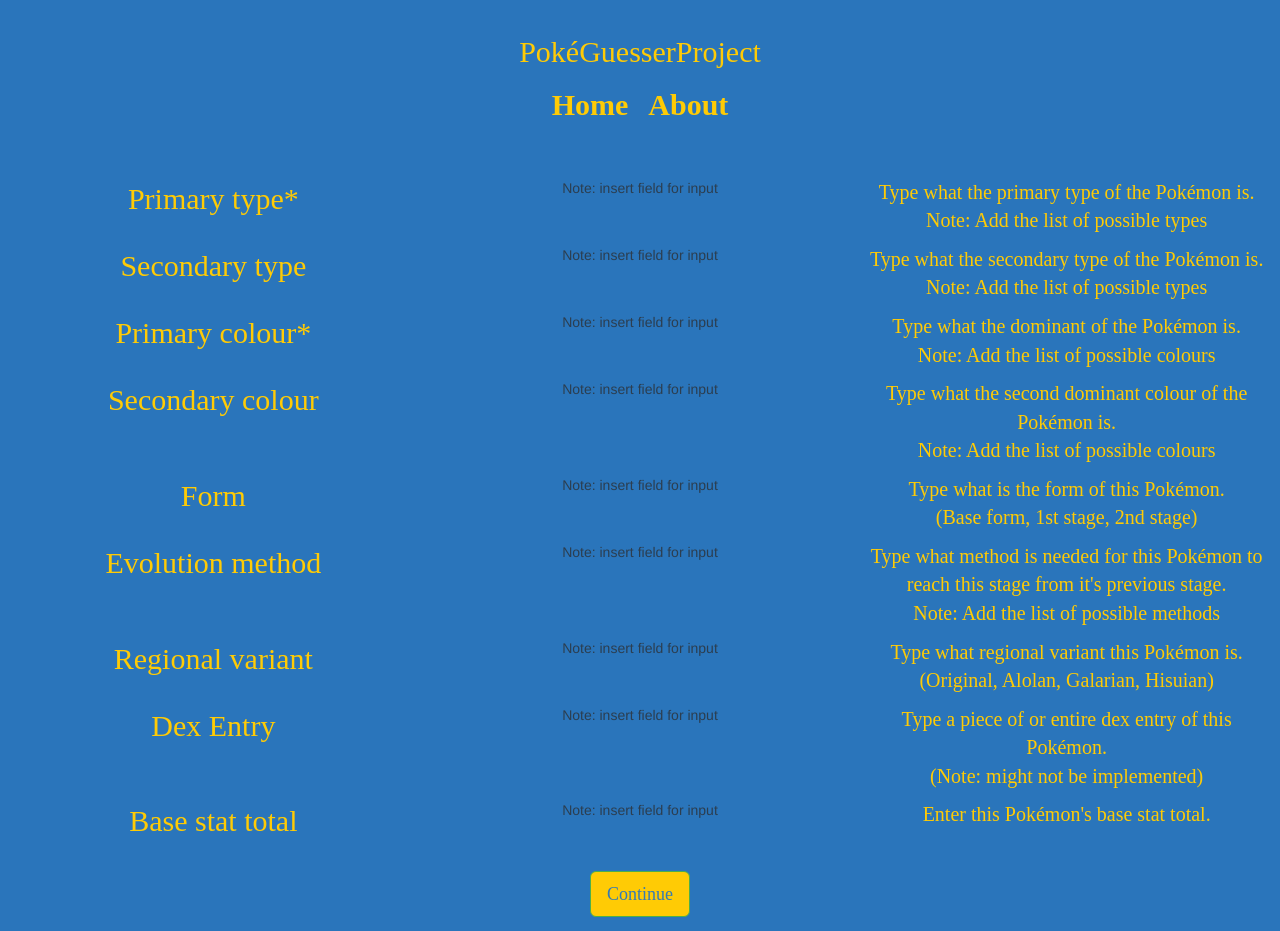
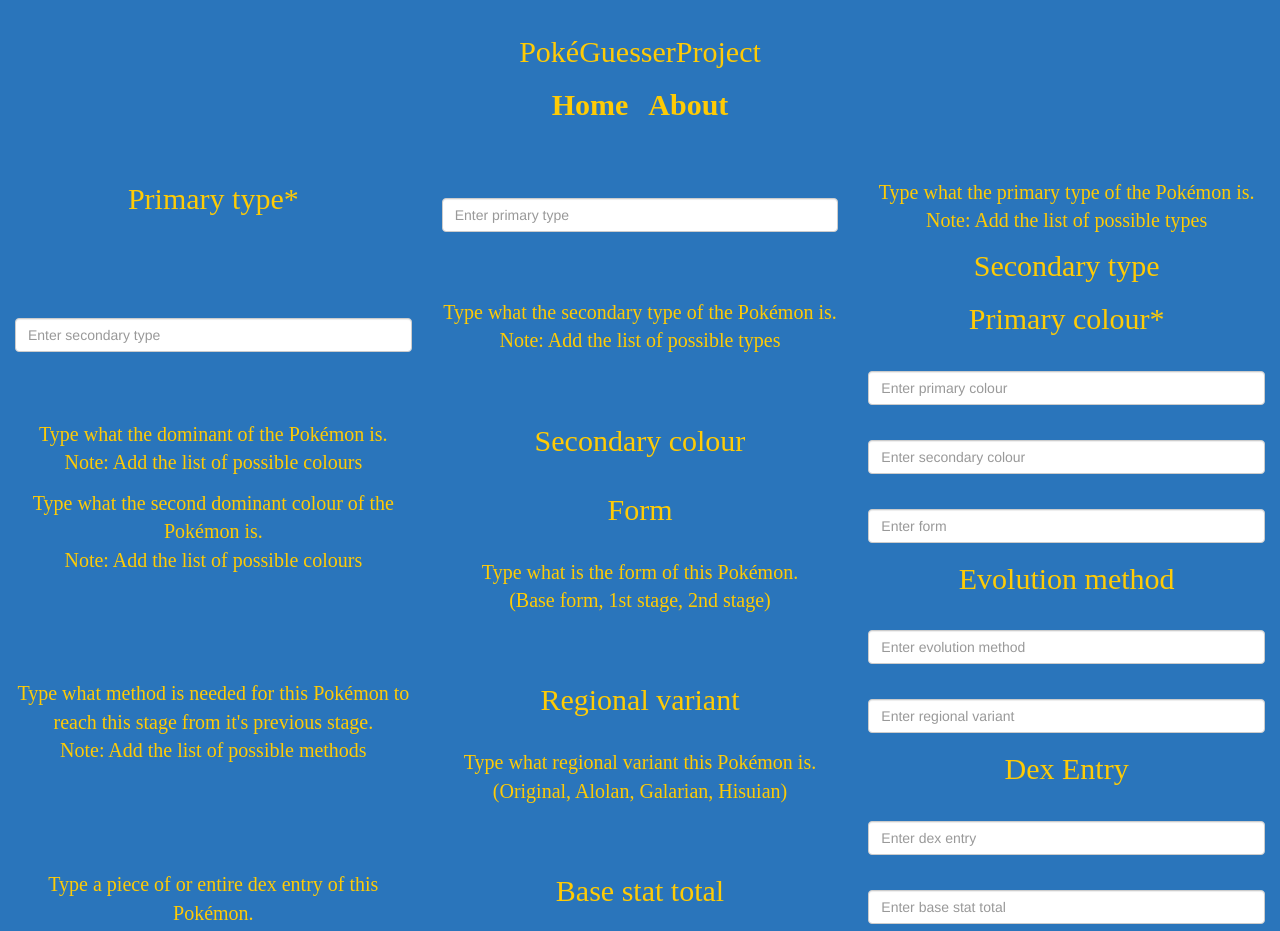
Before and after one commit to inincevic/WebApps-Project-Frontend, a Vue app: page /guest in a window 1280 px wide. Shown: the top 931 px of the page. Built offline with nearby package versions, Linux system fonts and the light colour scheme; a web font is replaced by a local one.

Commit message:
Added a loooot of stuff onto guest page ... wip

```diff
--- a/src/views/Guest.vue
+++ b/src/views/Guest.vue
@@ -5,7 +5,18 @@
         <p class="normal_text">Primary type*</p>
       </div>
       <div class="col-xs-4 col-sm-4 col-md-4 col-lg-4">
-        Note: insert field for input
+        <form>
+            <div class="form-group">
+              <label for="inputPrimaryType" class="plain_text"></label>
+              <input
+                type="primaryType"
+                class="form-control"
+                id="inputPrimaryType"
+                aria-describedby="emailHelp"
+                placeholder="Enter primary type"
+              />
+            </div>
+        </form>
       </div>
       <div class="col-xs-4 col-sm-4 col-md-4 col-lg-4">
         <p class="explanation">
@@ -20,7 +31,18 @@
         <p class="normal_text">Secondary type</p>
       </div>
       <div class="col-xs-4 col-sm-4 col-md-4 col-lg-4">
-        Note: insert field for input
+        <form>
+            <div class="form-group">
+              <label for="inputSecondaryType" class="plain_text"></label>
+              <input
+                type="secondaryType"
+                class="form-control"
+                id="inputSecondaryType"
+                aria-describedby="emailHelp"
+                placeholder="Enter secondary type"
+              />
+            </div>
+        </form>
       </div>
       <div class="col-xs-4 col-sm-4 col-md-4 col-lg-4">
         <p class="explanation">
@@ -35,7 +57,18 @@
         <p class="normal_text">Primary colour*</p>
       </div>
       <div class="col-xs-4 col-sm-4 col-md-4 col-lg-4">
-        Note: insert field for input
+        <form>
+            <div class="form-group">
+              <label for="inputPrimaryColour" class="plain_text"></label>
+              <input
+                type="primaryColour"
+                class="form-control"
+                id="inputPrimaryColour"
+                aria-describedby="emailHelp"
+                placeholder="Enter primary colour"
+              />
+            </div>
+        </form>
       </div>
       <div class="col-xs-4 col-sm-4 col-md-4 col-lg-4">
         <p class="explanation">
@@ -50,7 +83,18 @@
         <p class="normal_text">Secondary colour</p>
       </div>
       <div class="col-xs-4 col-sm-4 col-md-4 col-lg-4">
-        Note: insert field for input
+        <form>
+            <div class="form-group">
+              <label for="inputSecondaryColour" class="plain_text"></label>
+              <input
+                type="secondaryColour"
+                class="form-control"
+                id="inputSecondaryColour"
+                aria-describedby="emailHelp"
+                placeholder="Enter secondary colour"
+              />
+            </div>
+        </form>
       </div>
       <div class="col-xs-4 col-sm-4 col-md-4 col-lg-4">
         <p class="explanation">
@@ -65,7 +109,18 @@
         <p class="normal_text">Form</p>
       </div>
       <div class="col-xs-4 col-sm-4 col-md-4 col-lg-4">
-        Note: insert field for input
+        <form>
+            <div class="form-group">
+              <label for="inputForm" class="plain_text"></label>
+              <input
+                type="form"
+                class="form-control"
+                id="inputForm"
+                aria-describedby="emailHelp"
+                placeholder="Enter form"
+              />
+            </div>
+        </form>
       </div>
       <div class="col-xs-4 col-sm-4 col-md-4 col-lg-4">
         <p class="explanation">
@@ -80,7 +135,18 @@
         <p class="normal_text">Evolution method</p>
       </div>
       <div class="col-xs-4 col-sm-4 col-md-4 col-lg-4">
-        Note: insert field for input
+        <form>
+            <div class="form-group">
+              <label for="inputEvolutionMethod" class="plain_text"></label>
+              <input
+                type="evolutionMethod"
+                class="form-control"
+                id="inputEvolutionMethod"
+                aria-describedby="emailHelp"
+                placeholder="Enter evolution method"
+              />
+            </div>
+        </form>
       </div>
       <div class="col-xs-4 col-sm-4 col-md-4 col-lg-4">
         <p class="explanation">
@@ -95,7 +161,18 @@
         <p class="normal_text">Regional variant</p>
       </div>
       <div class="col-xs-4 col-sm-4 col-md-4 col-lg-4">
-        Note: insert field for input
+        <form>
+            <div class="form-group">
+              <label for="inputRegionalVariant" class="plain_text"></label>
+              <input
+                type="regionalVariant"
+                class="form-control"
+                id="inputRegionalVariant"
+                aria-describedby="emailHelp"
+                placeholder="Enter regional variant"
+              />
+            </div>
+        </form>
       </div>
       <div class="col-xs-4 col-sm-4 col-md-4 col-lg-4">
         <p class="explanation">
@@ -110,7 +187,18 @@
         <p class="normal_text">Dex Entry</p>
       </div>
       <div class="col-xs-4 col-sm-4 col-md-4 col-lg-4">
-        Note: insert field for input
+        <form>
+            <div class="form-group">
+              <label for="inputDexEntry" class="plain_text"></label>
+              <input
+                type="dexEntry"
+                class="form-control"
+                id="inputDexEntry"
+                aria-describedby="emailHelp"
+                placeholder="Enter dex entry"
+              />
+            </div>
+        </form>
       </div>
       <div class="col-xs-4 col-sm-4 col-md-4 col-lg-4">
         <p class="explanation">
@@ -125,7 +213,18 @@
         <p class="normal_text">Base stat total</p>
       </div>
       <div class="col-xs-4 col-sm-4 col-md-4 col-lg-4">
-        Note: insert field for input
+        <form>
+            <div class="form-group">
+              <label for="inputBaseStatTotal" class="plain_text"></label>
+              <input
+                type="baseStatTotal"
+                class="form-control"
+                id="inputBaseStatTotal"
+                aria-describedby="emailHelp"
+                placeholder="Enter base stat total"
+              />
+            </div>
+        </form>
       </div>
       <div class="col-xs-4 col-sm-4 col-md-4 col-lg-4">
         <p class="explanation">Enter this Pokémon's base stat total.</p>
@@ -133,7 +232,7 @@
     </div>
 
     <button
-      type="button"
+      type="submit"
       class="btn btn-success btn-lg"
       style="
         margin: 1em;
@@ -143,6 +242,7 @@
       "
     >
       <router-link to="/guest2">Continue</router-link>
+      <!-- Note: will have to create this page with display once database and backend communication are complete -->
     </button>
 
   </div>
```
